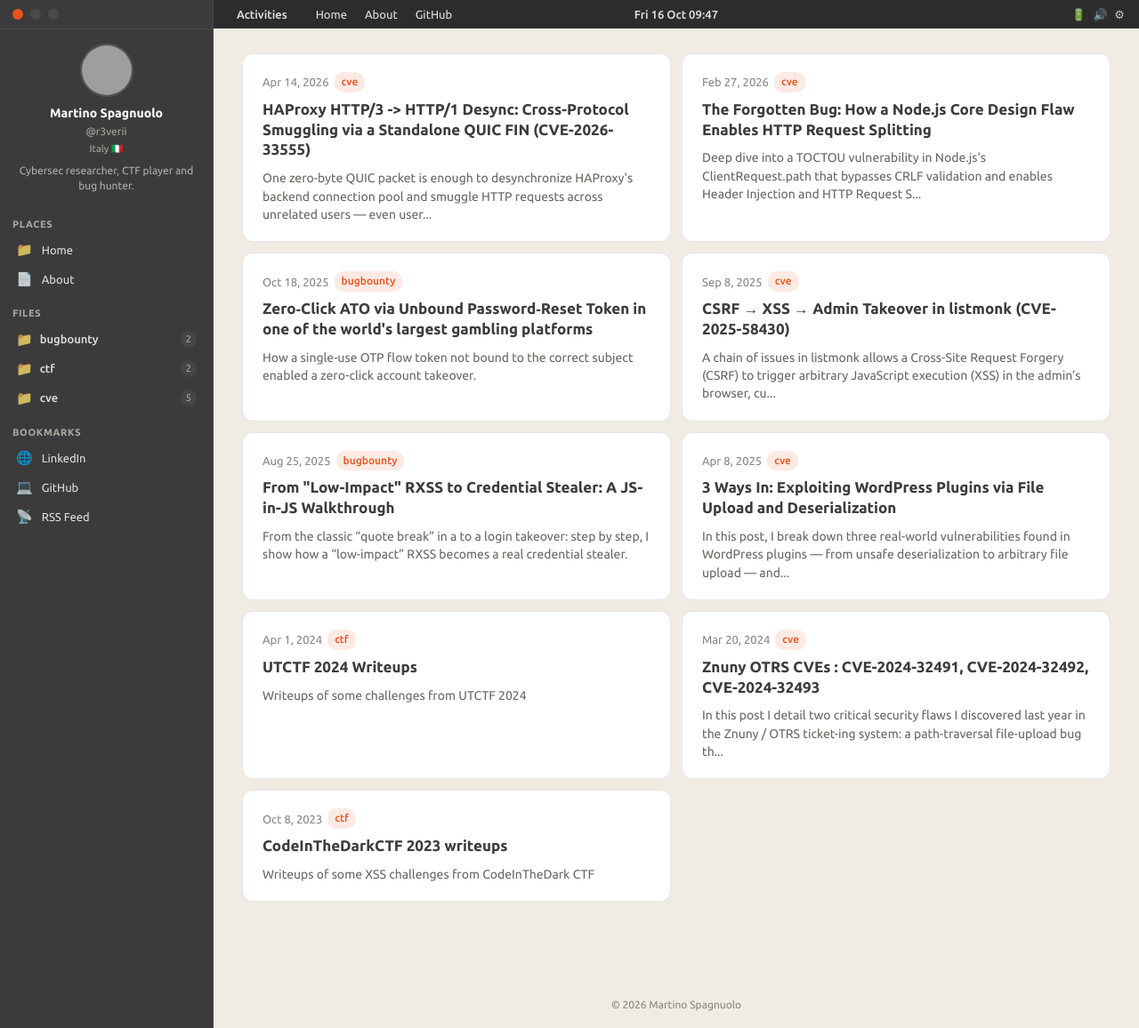
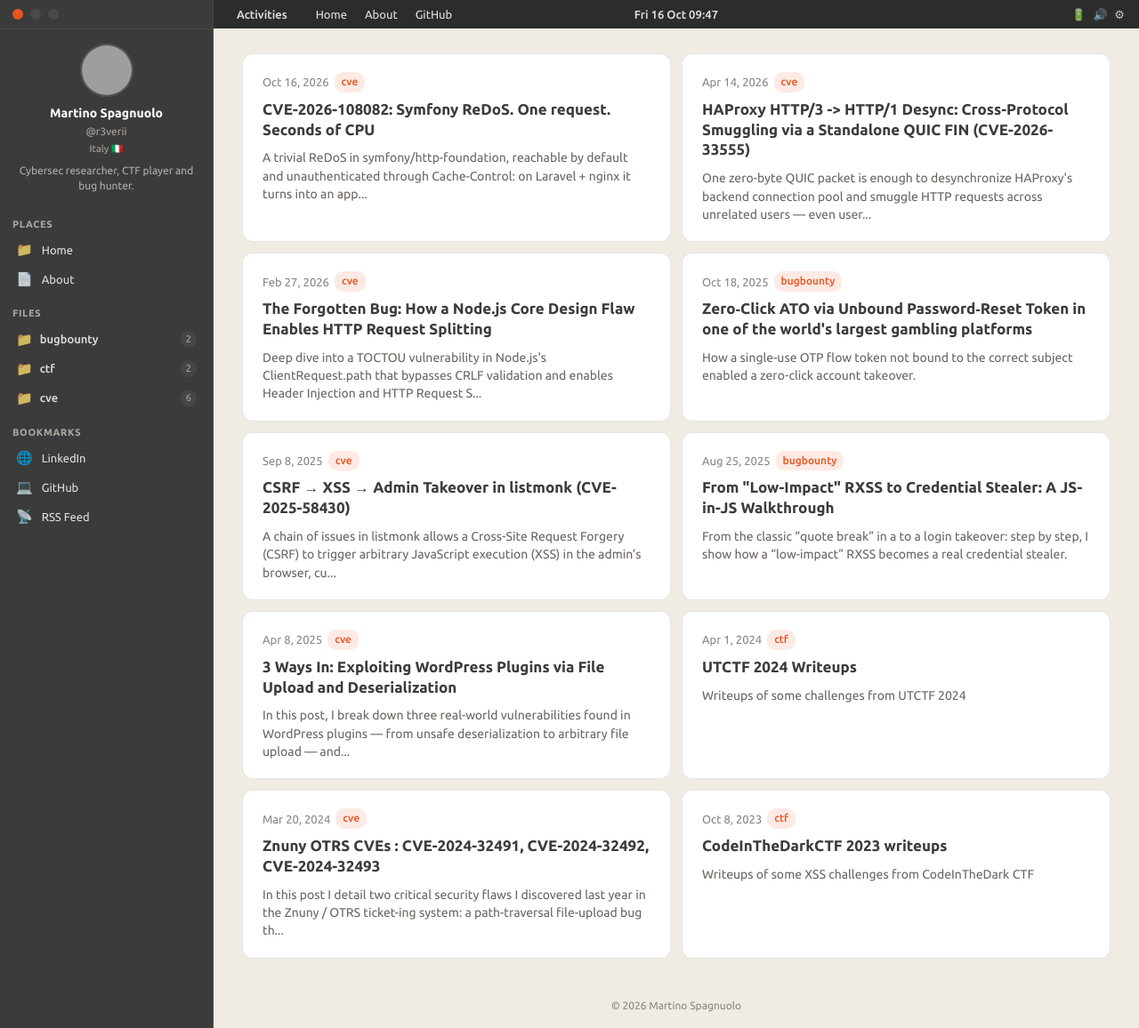
Before and after one commit to r3verii/r3verii.github.io, a Jekyll site: the page built from index.md, in a window 1280 px wide and 1156 px high. Shown: the whole window at 89% size. Built offline with Jekyll 4.4.1, drawn with Linux system fonts in a browser that asks for light colours; nearby versions of some CDN libraries; a style sheet for code colours, icons or effects is not loaded; some of the changed lines change nothing that is shown; grey boxes are pictures that could not be loaded.

Commit message:
symfony-cve

````diff
--- a/_config.yml
+++ b/_config.yml
@@ -13,6 +13,7 @@
 author:
   name: "Martino Spagnuolo"
   handle: "r3verii"
+  twitter: "r3verii"
   bio: "Cybersec researcher, CTF player and bug hunter."
   location: "Italy 🇮🇹"
   avatar: "https://avatars.githubusercontent.com/u/143962203?v=4"
--- a/_layouts/default.html
+++ b/_layouts/default.html
@@ -47,7 +47,8 @@
   <script src="https://cdnjs.cloudflare.com/ajax/libs/prism/1.29.0/components/prism-php.min.js"></script>
   <script src="https://cdnjs.cloudflare.com/ajax/libs/prism/1.29.0/plugins/line-numbers/prism-line-numbers.min.js"></script>
   <script src="https://cdnjs.cloudflare.com/ajax/libs/prism/1.29.0/plugins/toolbar/prism-toolbar.min.js"></script>
-  <script src="https://cdnjs.cloudflare.com/ajax/libs/prism/1.29.0/plugins/copy-to-clipboard/prism-copy-to-clipboard.min.js"></script>
+  <script src="https://cdnjs.cloudflare.com/ajax/libs/prism/1.29.0/plugins/copy-to-clipboard/prism-copy-to-clipboard.min.js"></script
+  <script src="https://cdnjs.cloudflare.com/ajax/libs/prism/1.29.0/components/prism-csharp.min.js"></script>
   <script src="{{ '/assets/js/main.js' | relative_url }}"></script>
 </body>
 </html>
--- /dev/null
+++ b/_posts/2026-10-16-symfony-cache-control-redos.md
@@ -0,0 +1,210 @@
+---
+layout: post
+title: "CVE-2026-108082: Symfony ReDoS. One request. Seconds of CPU"
+date: 2026-10-16T00:14:54+00:00
+img_dir: "/assets/2026-10-16-symfony-cache-control-redos"
+image:
+  path: "/assets/2026-10-16-symfony-cache-control-redos/cover.png"
+  width: 1672
+  height: 941
+  alt: "Symfony ReDoS (CVE-2026-108082): one request, seconds of CPU"
+categories: [cve]
+description: "A trivial ReDoS in symfony/http-foundation, reachable by default and unauthenticated through Cache-Control: on Laravel + nginx it turns into an application-layer DoS"
+tags: [symfony, laravel, redos, dos, cache-control, cve, bugbounty]
+---
+![Cover]({{ page.img_dir | relative_url }}/cover.png)
+
+## TL;DR
+
+A regex in `symfony/http-foundation` goes into catastrophic backtracking (ReDoS) if you send
+it a header built on purpose. On its own it's worth little, but you find it reachable by
+default, remotely, unauthenticated, on basically every version of Symfony from 2018 to today,
+and therefore on everything built on top of it: Laravel, Drupal and friends. A single GET can
+pin a core at 100% for several seconds. With a hundred-ish requests you can time out a lot of
+Laravel webapps. [CVE-2026-108082](https://www.cve.org/CVERecord?id=CVE-2026-108082), CVSS 8.7.
+Fixed by updating `symfony/http-foundation` to 6.4.48 / 7.4.21 / 8.1.9 (not the first patch
+round).
+
+## The story
+
+I wasn't looking for this. I'd started poking at how the various proxies, web servers and
+frameworks parse the `Accept-*` headers, just to see if anything fell out of the way they
+handle them. What fell out was a different header, `Cache-Control`, and a function that
+tokenizes all of them.
+
+Honestly I didn't think it deserved a post, it's a trivial regex dos. But the interesting part
+for me isn't the bug itself, it's how reachable and how widespread it is: basically every
+version of Symfony and Laravel for years is affected, and out there I found a ton of Laravel
+webapps that time out with a handful of requests. We usually give this kind of bug little
+weight, but when a company finds its site or webapp offline it isn't exactly painless.
+
+## Impact
+
+No code here, just the size of the thing.
+
+The flaw is inside `symfony/http-foundation`, which is a library, not a framework. Symfony uses
+it, but so does everything on top of it: Laravel (its `Request` extends Symfony's), Drupal,
+PrestaShop, Shopware and a long list. It's vulnerable from version 4.1 (2018) up to the October
+2026 patches, so if you have a PHP app on this stack lying around, it's very likely exposed.
+
+You reach it without doing anything: any HTTP request, no login, no session, no special headers
+beyond the one carrying the payload. The parsing happens before routing and before
+authentication, so it applies to every endpoint, even one that answers 404 or 401.
+
+The cost: a single request can burn several seconds of CPU. In the worst case I measured on a
+real host, one request took 12.7 seconds. At that point you don't need traffic volume: a few in
+parallel are enough to saturate the backend's cores.
+
+## Root cause, briefly
+
+The function is `HeaderUtils::split()`, which splits a header into its parts. The piece of regex
+that matches a "token" is `[^",=]+`, meaning any character except quotes, comma and equals. The
+space isn't in the list, so it's a valid character inside a token. Right after, the group closes
+with `(?<!\s)`, a check that forces the match not to end on a space (it's there to trim trailing
+spaces).
+
+![The source of HeaderUtils::split(): the token class includes the space and the group closes with (?<!\s)]({{ page.img_dir | relative_url }}/source_sink.png)
+
+The payload fits in twenty bytes: one letter, seventeen spaces, a comma.
+
+```
+a                 ,x
+```
+
+The engine wants a match that doesn't end on a space, but it can split those seventeen spaces
+across the token's repetitions in 2^17 ways, all of them to be thrown away because they end on
+a space. It tries them one by one before giving up. The advisory measures about 813 ms for a run
+like that in an 8 KB header on PHP 8.5.
+
+What lands in it is `Cache-Control`, which Symfony parses by itself when it builds the request
+object, with no condition, on every request. The same function also handles `Accept`,
+`Accept-Language`, `Cookie` and `Forwarded`, but those only get parsed if something asks for
+them explicitly, while `Cache-Control` doesn't, it's automatic.
+
+## Laravel
+
+Here it gets worse, and not because of whoever wrote the app. Laravel, by the way it builds the
+request, ends up parsing the headers **three times**: it creates the object, rebuilds it, then
+replaces the headers. Nobody decided that, it just comes out of its `Request::capture()`.
+Result, the same twenty bytes cost three times as much as plain Symfony, which parses once (like
+Drupal).
+
+Then there are cases where you pay even more. If a route uses a `FormRequest`, that does two
+more parses for each one that resolves. And `Accept`, which normally wouldn't be touched,
+becomes a second vector when it's the framework itself reading it: `expectsJson()` parses it,
+and the auth middleware calls it on every request it has to turn away, to decide whether to
+answer with a redirect or with JSON.
+
+## In the lab
+
+Before going out into the wild I reproduced the whole thing locally, Laravel behind nginx, both
+with the default config. The request is any GET, with the payload inside `Cache-Control`:
+
+```http
+GET / HTTP/1.1
+Host: localhost
+Cache-Control: a                 ,xa                 ,xa                 ,x[... repeated to 8,160 bytes]
+```
+
+The value is `a` + 17 spaces + `,x`, repeated 408 times = 8,160 bytes, just under nginx's 8 KB
+per-header limit.
+
+nginx, by default (`large_client_header_buffers 4 8k`), accepts up to four headers with the same
+name and merges them into one before passing them to PHP, without re-checking the length of the
+result. So by sending several copies of the same `Cache-Control` the cost adds up. The timings,
+Laravel + nginx:
+
+| Cache-Control | bytes | time |
+|---|---:|---:|
+| none | 0 | 45 ms |
+| 1× | 8,160 | 2.455 s |
+| 2× | 16,320 | 4.846 s |
+| 3× | 24,480 | 6.860 s |
+| 4× | 32,640 | 8.805 s |
+
+Each copy adds about two seconds, linearly. Four headers in a single request, almost nine
+seconds of CPU, and the response is a perfectly ordinary 200.
+
+![1× Cache-Control, 2.455 s]({{ page.img_dir | relative_url }}/1-cc-header-lab.png)
+
+![4× Cache-Control, 8.805 s]({{ page.img_dir | relative_url }}/4-cc-header-lab.png)
+
+And this is the saturation live. On the left the script (`redos_cc_timing.py`) sends 100
+requests with four 8 KB `Cache-Control` headers and concurrency 8: the response times climb
+from around thirty up to sixty seconds and the timeouts start. On the right the browser, sitting
+on the Laravel homepage, gets a 504 on every refresh.
+
+<video controls width="100%" src="{{ page.img_dir | relative_url }}/504-lab-dos.mp4"></video>
+
+## In the wild
+
+I tried the thing for a few weeks on the bug bounty programs I had access to, and this is where
+it gets interesting, because what actually happens depends on what's in front of the backend. A
+proxy, a WAF, a load balancer, any node in the middle can cut, merge or resize the headers, and
+that decides how much payload reaches the app. The backend's power matters too: the same payload
+on a small machine costs seconds, on a big one much less.
+
+One thing up front: these are measurements taken from outside, black-box. I know the edge,
+because I was going through it, but the server behind it I sometimes deduce from the error page
+or the `Server` header, and a load balancer or a WAF that leaves no trace I just don't see. So
+the "what was in front" column is partly deduced, not a certainty.
+
+A few real cases, anonymized, with the numbers taken from the reports:
+
+| payload that got through | baseline | with the payload |
+|---|---:|---:|
+| 8,160 B, one header | 0.12 s | 4.1 s |
+| 8,160 B, one header | 1.05 s | 4.85 s |
+| 8,160 B, one header | 0.27 s | 7.26 s |
+| 9,720 B, one header (behind Cloudflare) | 0.52 s | 11.7 s |
+| 24,484 B, 3 merged headers (nginx, no edge) | 0.2 s | 5.3 s |
+| 30,480 B, 4 merged headers | 0.27 s | 12.7 s |
+| 32,640 B, 4 merged headers | 0.27 s | 5.87 s |
+| 32,640 B, 4 merged headers | 1.32 s | 10.83 s |
+| 49,080 B, 3 headers of 16 KB | 0.27 s | 9.58 s |
+| 80,400 B, one header | — | 12.1 s |
+
+Two things decided how much it hurt. The first, how much payload the node in front let through:
+from a single 8 KB header up to 80 KB in one header, or 30-50 KB spread across several
+`Cache-Control` headers that nginx merged into one. The second, how big the backend was: the
+same 8 KB cost 4 seconds on one target and 7 on another, and the same 32 KB ran from 5.9 to
+almost 11 seconds, just for the machine behind. In every case one request, no authentication, a
+normal response.
+
+The ceiling on the payload was set by the node in front. On nginx you just repeated the same
+`Cache-Control` and the cost added up, and that's where the biggest numbers came from. Where
+Apache was instead, you stayed at 8 KB per header, because Apache doesn't fall for duplicates:
+it merges them and then re-checks the length, and answers 400.
+
+![Four real targets in Burp: the payload in Cache-Control and the response time, with the hostnames blacked out]({{ page.img_dir | relative_url }}/bb-wild.png)
+
+A personal note, while I'm at it. Of all the reports I sent across the various platforms only
+one was accepted, all the others closed as out-of-scope. I expected that, but I tried anyway,
+because the impact was high for very little effort. And in my opinion the programs get this
+wrong. An application DoS like this makes the backend unusable with a request that sails
+straight through, and it isn't the same thing as a volumetric network DDoS, which needs
+resources not everyone has and against which there are already plenty of protections. Here all
+it takes is one well-formed GET that nobody stops, and it fries the CPU.
+
+## How to fix it
+
+Update `symfony/http-foundation`. Those are the library's version numbers, not
+Symfony-the-framework's and not Laravel's, so on Laravel you don't need to update everything,
+just `composer update symfony/http-foundation`. The right version is 6.4.48, 7.4.21 or 8.1.9
+depending on your branch. Don't stop at the first patch round (5.4.54 / 6.4.46 / 7.4.19 /
+8.1.7): that one fixed the ReDoS but broke another piece, and it took a later release to sort
+out. On the 5.4 branch the advisory lists nothing after 5.4.54, and 5.4 is out of support
+anyway.
+
+If you can't release right away, a WAF rule covers you in the meantime, since legitimate traffic
+doesn't come anywhere close:
+
+> reject any request with a `Cache-Control` header longer than 50-100 bytes
+
+The real values (`no-cache`, `max-age=0`, `no-store`) are a few dozen bytes.
+
+## References
+
+- GitHub Security Advisory: [GHSA-r925-mgvr-h9cc](https://github.com/symfony/symfony/security/advisories/GHSA-r925-mgvr-h9cc)
+- CVE / MITRE: [CVE-2026-108082](https://www.cve.org/CVERecord?id=CVE-2026-108082)
+- NVD / NIST: [CVE-2026-108082](https://nvd.nist.gov/vuln/detail/CVE-2026-108082)
--- a/assets/css/style.css
+++ b/assets/css/style.css
@@ -841,3 +841,90 @@
   .content { padding: 28px 32px; }
   .post-window-content { padding: 28px 28px; }
 }
+
+/* ==================================================================
+   IMAGE LIGHTBOX (click an image to zoom, click outside / Esc to close)
+   ================================================================== */
+.post-content img { cursor: zoom-in; }
+
+.lightbox-overlay {
+  position: fixed;
+  inset: 0;
+  z-index: 9999;
+  display: flex;
+  align-items: center;
+  justify-content: center;
+  background: rgba(0, 0, 0, 0.92);
+  padding: 2vmin;
+  opacity: 0;
+  visibility: hidden;
+  transition: opacity 0.18s ease;
+  cursor: zoom-out;
+  overflow: hidden;
+}
+.lightbox-overlay.is-open { opacity: 1; visibility: visible; }
+
+.lightbox-overlay img {
+  max-width: 96vw;
+  max-height: 96vh;
+  object-fit: contain;
+  border-radius: 4px;
+  box-shadow: 0 10px 40px rgba(0, 0, 0, 0.6);
+  transform-origin: center center;
+  transition: transform 0.18s ease;
+  cursor: zoom-in;
+  will-change: transform;
+}
+.lightbox-overlay img.zoomed { cursor: zoom-out; }
+
+.lightbox-close {
+  position: fixed;
+  top: 14px;
+  right: 18px;
+  width: 40px;
+  height: 40px;
+  border: none;
+  border-radius: 50%;
+  background: rgba(255, 255, 255, 0.12);
+  color: #fff;
+  font-size: 26px;
+  line-height: 40px;
+  text-align: center;
+  cursor: pointer;
+  z-index: 10000;
+  transition: background 0.15s ease;
+}
+.lightbox-close:hover { background: rgba(255, 255, 255, 0.28); }
+
+body.lightbox-open { overflow: hidden; }
+
+/* ==================================================================
+   READING PROGRESS BAR (fills as you scroll through a post)
+   ================================================================== */
+.reading-progress {
+  position: fixed;
+  top: 32px;
+  left: 0;
+  height: 3px;
+  width: 0;
+  background: var(--ubuntu-accent);
+  z-index: 60;
+  pointer-events: none;
+  transition: width 0.08s linear;
+}
+
+/* ==================================================================
+   SCROLL CAT — a meme cat sitting just below the tip of the reading-
+   progress bar: still/frontal when idle, spinning while the page moves.
+   ================================================================== */
+.scroll-cat {
+  position: fixed;
+  top: 35px;
+  left: 0;
+  width: 30px;
+  height: auto;
+  z-index: 61;
+  pointer-events: none;
+  will-change: left;
+  filter: drop-shadow(0 1px 2px rgba(0,0,0,0.3));
+}
--- a/assets/js/main.js
+++ b/assets/js/main.js
@@ -61,3 +61,160 @@
   });
 
 })();
+
+/* ==================================================================
+   IMAGE LIGHTBOX — click a post image to open it full-screen,
+   click the image to zoom (pan with the mouse), click outside or Esc to close.
+   Separate IIFE so the early return in the block above cannot skip it.
+   ================================================================== */
+(function () {
+  'use strict';
+
+  var imgs = document.querySelectorAll('.post-content img');
+  if (!imgs.length) return;
+
+  var overlay = document.createElement('div');
+  overlay.className = 'lightbox-overlay';
+  overlay.setAttribute('role', 'dialog');
+  overlay.setAttribute('aria-label', 'Image viewer');
+
+  var big = document.createElement('img');
+  big.alt = '';
+
+  var closeBtn = document.createElement('button');
+  closeBtn.className = 'lightbox-close';
+  closeBtn.setAttribute('aria-label', 'Close');
+  closeBtn.innerHTML = '&times;';
+
+  overlay.appendChild(big);
+  overlay.appendChild(closeBtn);
+  document.body.appendChild(overlay);
+
+  function resetZoom() {
+    big.classList.remove('zoomed');
+    big.style.transform = '';
+    big.style.transformOrigin = 'center center';
+  }
+  function open(src, alt) {
+    big.src = src;
+    big.alt = alt || '';
+    resetZoom();
+    overlay.classList.add('is-open');
+    document.body.classList.add('lightbox-open');
+  }
+  function close() {
+    overlay.classList.remove('is-open');
+    document.body.classList.remove('lightbox-open');
+    resetZoom();
+  }
+
+  for (var i = 0; i < imgs.length; i++) {
+    (function (im) {
+      if (im.closest('a')) return; // leave linked images as links
+      im.addEventListener('click', function () {
+        open(im.currentSrc || im.src, im.alt);
+      });
+    })(imgs[i]);
+  }
+
+  big.addEventListener('click', function (e) {
+    e.stopPropagation();
+    if (big.classList.contains('zoomed')) {
+      resetZoom();
+    } else {
+      var z = (big.naturalWidth && big.clientWidth)
+        ? Math.min(Math.max(big.naturalWidth / big.clientWidth, 1.6), 4)
+        : 2;
+      big.classList.add('zoomed');
+      big.style.transform = 'scale(' + z + ')';
+    }
+  });
+
+  overlay.addEventListener('mousemove', function (e) {
+    if (!big.classList.contains('zoomed')) return;
+    var x = (e.clientX / window.innerWidth) * 100;
+    var y = (e.clientY / window.innerHeight) * 100;
+    big.style.transformOrigin = x + '% ' + y + '%';
+  });
+
+  overlay.addEventListener('click', close);
+  closeBtn.addEventListener('click', function (e) { e.stopPropagation(); close(); });
+  document.addEventListener('keydown', function (e) {
+    if (e.key === 'Escape' && overlay.classList.contains('is-open')) close();
+  });
+})();
+
+/* ==================================================================
+   READING PROGRESS BAR — a thin line at the top that fills up as you
+   scroll through a post. Separate IIFE; only runs on pages with a post.
+   ================================================================== */
+(function () {
+  'use strict';
+  if (!document.querySelector('.post-content')) return;
+
+  var bar = document.createElement('div');
+  bar.className = 'reading-progress';
+  document.body.appendChild(bar);
+
+  var ticking = false;
+  function set() {
+    var st = window.scrollY || document.documentElement.scrollTop;
+    var h = document.documentElement.scrollHeight - window.innerHeight;
+    bar.style.width = (h > 0 ? Math.min(st / h, 1) * 100 : 0) + '%';
+    ticking = false;
+  }
+  function onScroll() {
+    if (!ticking) { ticking = true; requestAnimationFrame(set); }
+  }
+  set();
+  window.addEventListener('scroll', onScroll, { passive: true });
+  window.addEventListener('resize', onScroll);
+})();
+
+/* ==================================================================
+   SCROLL CAT — a little cat sitting just below the tip of the reading-
+   progress bar. Still frontal image when idle; spins (pure rotation)
+   as soon as the page moves. Spin webp is preloaded so it is instant.
+   Separate IIFE; only on pages with a post.
+   ================================================================== */
+(function () {
+  'use strict';
+  if (!document.querySelector('.post-content')) return;
+
+  var STILL = '/assets/img/scroll-cat-static.png';
+  var SPIN  = '/assets/img/scroll-cat-spin.webp';
+  var W = 30;
+
+  var pre = new Image(); pre.src = SPIN;   // preload so the spin is instant
+
+  var cat = document.createElement('img');
+  cat.className = 'scroll-cat';
+  cat.src = STILL;
+  cat.alt = '';
+  cat.setAttribute('aria-hidden', 'true');
+  document.body.appendChild(cat);
+
+  var spinning = false, stopTimer = null, ticking = false;
+
+  function vw() { return document.documentElement.clientWidth || window.innerWidth; }
+  function place() {
+    var st = window.scrollY || document.documentElement.scrollTop;
+    var h = document.documentElement.scrollHeight - window.innerHeight;
+    var p = h > 0 ? Math.min(Math.max(st / h, 0), 1) : 0;
+    var x = p * vw() - W / 2;
+    x = Math.max(0, Math.min(x, vw() - W));
+    cat.style.left = x + 'px';
+    ticking = false;
+  }
+  function onScroll() {
+    if (!spinning) { cat.src = SPIN; spinning = true; }
+    clearTimeout(stopTimer);
+    stopTimer = setTimeout(function () { cat.src = STILL; spinning = false; }, 200);
+    if (!ticking) { ticking = true; requestAnimationFrame(place); }
+  }
+  place();
+  window.addEventListener('scroll', onScroll, { passive: true });
+  window.addEventListener('resize', function () {
+    if (!ticking) { ticking = true; requestAnimationFrame(place); }
+  });
+})();
````
Also changed, not shown: assets/2026-10-16-symfony-cache-control-redos/1-cc-header-lab.png (added), assets/2026-10-16-symfony-cache-control-redos/4-cc-header-lab.png (added), assets/2026-10-16-symfony-cache-control-redos/bb-wild.png (added), assets/2026-10-16-symfony-cache-control-redos/source_sink.png (added), assets/img/scroll-cat-spin.webp (added), assets/img/scroll-cat-static.png (added), 2 other files.
